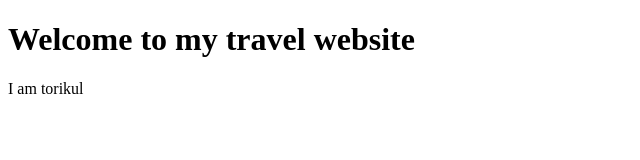
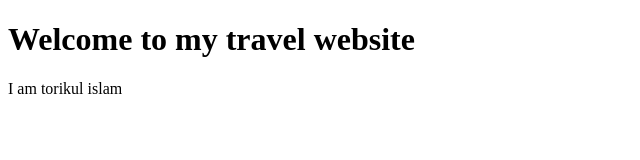
Before and after one commit to toriqul07/Travel, a plain HTML site: page index.html in a window 1280 px wide. Shown: the full height of the page, 0-640 px from the left. Drawn offline with Linux system fonts and the light colour scheme.

Commit message:
aa commit

```diff
--- a/index.html
+++ b/index.html
@@ -7,6 +7,6 @@
 </head>
 <body>
     <h1>Welcome to my travel website</h1>
-    <p>I am torikul</p>
+    <p>I am torikul islam</p>
 </body>
 </html>
```
